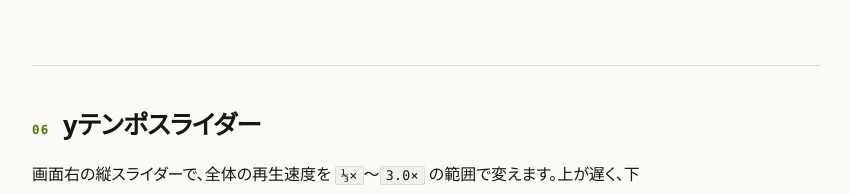
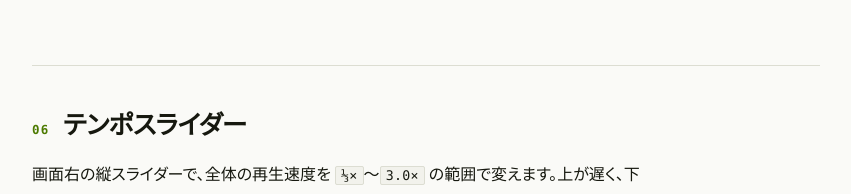
Before and after one commit to robolingual/robolingual.github.io, a plain HTML site: page manual.html in a window 1280 px wide. Shown: the part 7718-7912 px from the top of the page, without its empty margins (350-1201 px from the left). Drawn offline with Linux system fonts and the light colour scheme.

Commit message:
Update manual.html

```diff
--- a/manual.html
+++ b/manual.html
@@ -390,7 +390,7 @@ html{scroll-behavior:smooth}
     </section>
 
     <section id="s6">
-      <div class="sec-head"><span class="sec-n">06</span><h2 class="sec-t">yテンポスライダー</h2></div>
+      <div class="sec-head"><span class="sec-n">06</span><h2 class="sec-t">テンポスライダー</h2></div>
       <p>画面右の縦スライダーで、全体の再生速度を <span class="ctl">⅓×</span>〜<span class="ctl">3.0×</span> の範囲で変えます。上が遅く、下が速い配置です。生成時に設定した BPM が基準になります。</p>
       <ul>
         <li>ドラッグすると連続的に変化します。</li>
```
